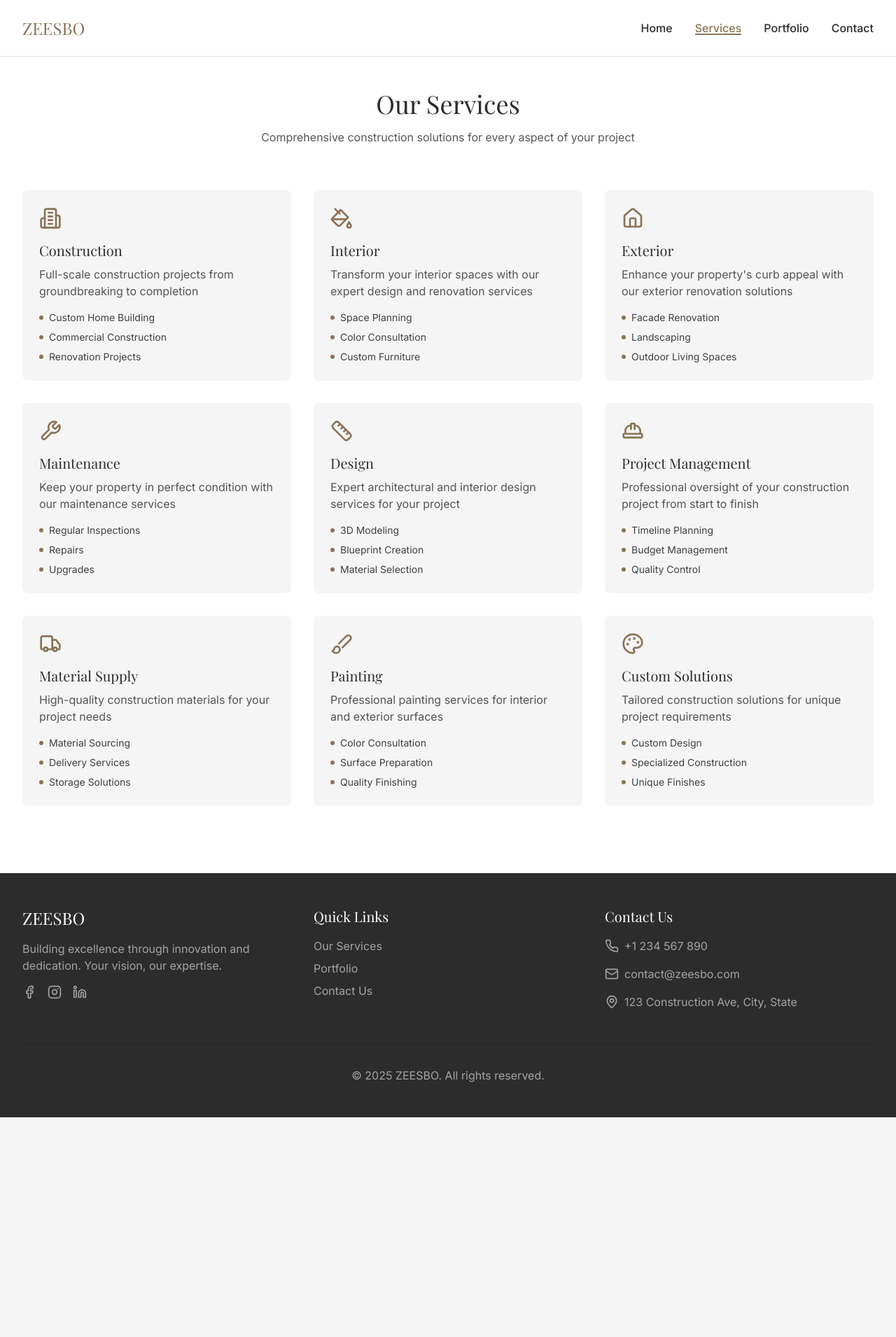
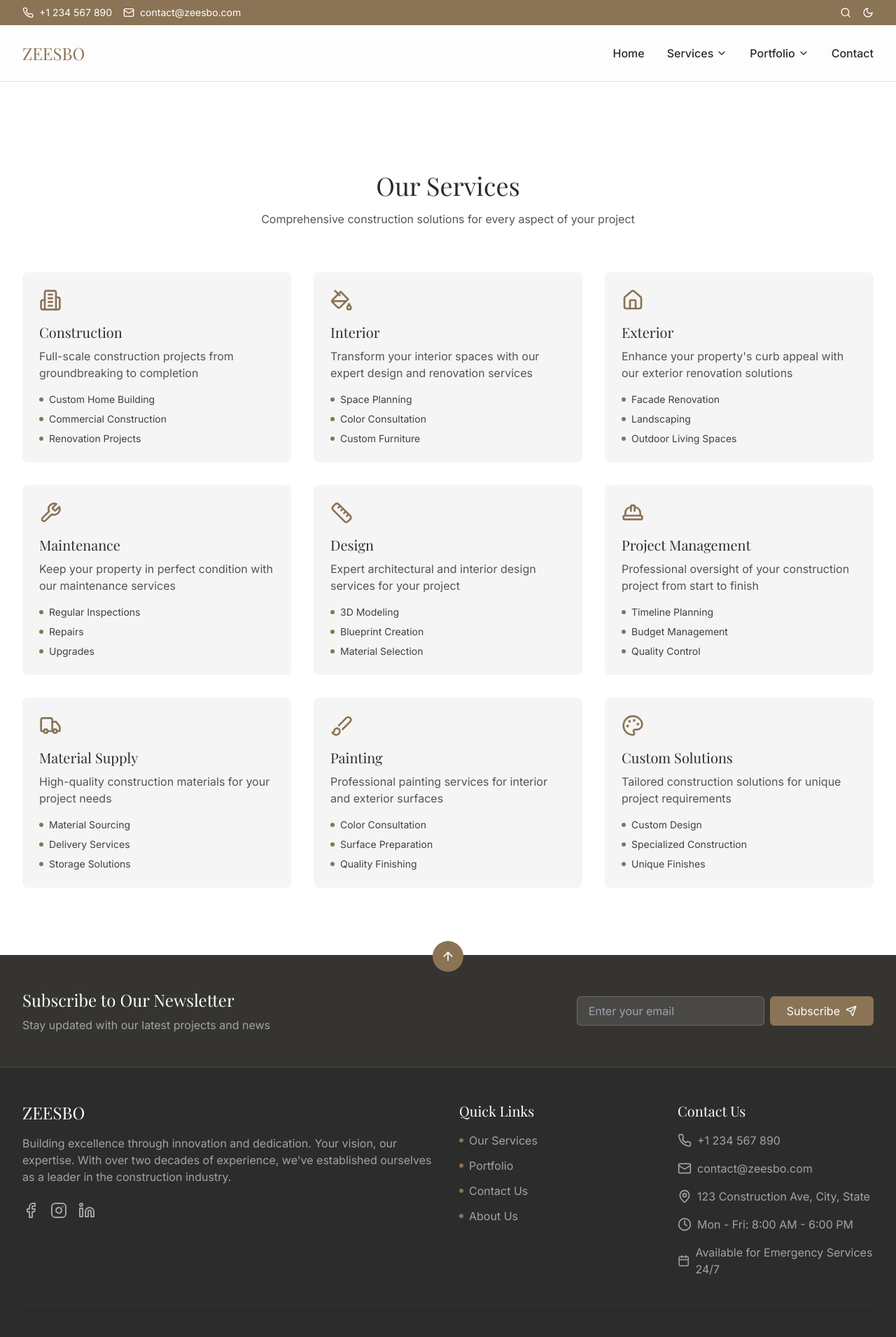
Before and after one commit to infoboi/zeesbo, a React (Vite) app: page /services in a window 1280 px wide. Shown: the top 1911 px of the page at 70% size. Before the commit the page ends 1597 px from the top, so only its background shows below. Built offline with nearby package versions, Linux system fonts and the light colour scheme.

Commit message:
Enhance Navbar and Footer
Improved the navbar and footer components by adding new features and components.  Specific changes are not detailed in this commit.

```diff
--- a/src/components/Footer.tsx
+++ b/src/components/Footer.tsx
@@ -1,8 +1,11 @@
 
-import { Facebook, Instagram, Linkedin, Mail, MapPin, Phone } from "lucide-react";
+import { Facebook, Instagram, Linkedin, Mail, MapPin, Phone, ArrowUp, Send, Calendar, Clock } from "lucide-react";
 import { motion } from "framer-motion";
+import { useState } from "react";
 
 const Footer = () => {
+  const [email, setEmail] = useState("");
+
   const socialLinks = [
     { icon: Facebook, href: "#", label: "Facebook" },
     { icon: Instagram, href: "#", label: "Instagram" },
@@ -13,31 +16,87 @@ const Footer = () => {
     { icon: Phone, text: "+1 234 567 890", href: "tel:+1234567890" },
     { icon: Mail, text: "contact@zeesbo.com", href: "mailto:contact@zeesbo.com" },
     { icon: MapPin, text: "123 Construction Ave, City, State", href: "#" },
+    { icon: Clock, text: "Mon - Fri: 8:00 AM - 6:00 PM", href: "#" },
+    { icon: Calendar, text: "Available for Emergency Services 24/7", href: "#" },
   ];
 
+  const handleSubscribe = (e: React.FormEvent) => {
+    e.preventDefault();
+    // Handle newsletter subscription
+    console.log("Subscribed:", email);
+    setEmail("");
+  };
+
+  const scrollToTop = () => {
+    window.scrollTo({ top: 0, behavior: "smooth" });
+  };
+
   return (
-    <footer className="bg-neutral-900 text-white">
+    <footer className="bg-neutral-900 text-white relative">
+      {/* Scroll to top button */}
+      <button
+        onClick={scrollToTop}
+        className="absolute -top-5 left-1/2 transform -translate-x-1/2 bg-primary text-white p-3 rounded-full hover:bg-primary-dark transition-colors duration-300"
+      >
+        <ArrowUp size={20} />
+      </button>
+
+      {/* Newsletter Section */}
+      <div className="bg-primary/10 border-b border-primary/20">
+        <div className="max-w-7xl mx-auto px-4 sm:px-6 lg:px-8 py-12">
+          <motion.div
+            initial={{ opacity: 0, y: 20 }}
+            animate={{ opacity: 1, y: 0 }}
+            transition={{ duration: 0.6 }}
+            className="flex flex-col md:flex-row items-center justify-between gap-8"
+          >
+            <div>
+              <h3 className="font-display text-2xl mb-2">Subscribe to Our Newsletter</h3>
+              <p className="text-neutral-400">Stay updated with our latest projects and news</p>
+            </div>
+            <form onSubmit={handleSubscribe} className="flex w-full md:w-auto gap-2">
+              <input
+                type="email"
+                value={email}
+                onChange={(e) => setEmail(e.target.value)}
+                placeholder="Enter your email"
+                className="flex-1 px-4 py-2 rounded-md bg-white/10 border border-white/20 focus:outline-none focus:border-primary"
+                required
+              />
+              <button
+                type="submit"
+                className="px-6 py-2 bg-primary text-white rounded-md hover:bg-primary-dark transition-colors duration-300 flex items-center gap-2"
+              >
+                Subscribe <Send size={16} />
+              </button>
+            </form>
+          </motion.div>
+        </div>
+      </div>
+
       <div className="max-w-7xl mx-auto px-4 sm:px-6 lg:px-8 py-12">
-        <div className="grid grid-cols-1 md:grid-cols-3 gap-8">
+        <div className="grid grid-cols-1 md:grid-cols-4 gap-8">
           {/* Company Info */}
           <motion.div
             initial={{ opacity: 0, y: 20 }}
             animate={{ opacity: 1, y: 0 }}
             transition={{ duration: 0.6 }}
+            className="md:col-span-2"
           >
             <h3 className="font-display text-2xl mb-4">ZEESBO</h3>
-            <p className="text-neutral-400 mb-4">
+            <p className="text-neutral-400 mb-6">
               Building excellence through innovation and dedication. Your vision, our expertise.
+              With over two decades of experience, we've established ourselves as a leader in the construction industry.
             </p>
             <div className="flex space-x-4">
               {socialLinks.map((social) => (
                 <a
                   key={social.label}
                   href={social.href}
-                  className="text-neutral-400 hover:text-primary transition-colors duration-200"
+                  className="text-neutral-400 hover:text-primary transition-colors duration-200 hover:scale-110 transform"
                   aria-label={social.label}
                 >
-                  <social.icon size={20} />
+                  <social.icon size={24} />
                 </a>
               ))}
             </div>
@@ -50,20 +109,29 @@ const Footer = () => {
             transition={{ duration: 0.6, delay: 0.2 }}
           >
             <h3 className="font-display text-xl mb-4">Quick Links</h3>
-            <ul className="space-y-2">
+            <ul className="space-y-3">
               <li>
-                <a href="/services" className="text-neutral-400 hover:text-primary transition-colors duration-200">
+                <a href="/services" className="text-neutral-400 hover:text-primary transition-colors duration-200 flex items-center gap-2">
+                  <span className="w-1.5 h-1.5 bg-primary rounded-full" />
                   Our Services
                 </a>
               </li>
               <li>
-                <a href="/portfolio" className="text-neutral-400 hover:text-primary transition-colors duration-200">
+                <a href="/portfolio" className="text-neutral-400 hover:text-primary transition-colors duration-200 flex items-center gap-2">
+                  <span className="w-1.5 h-1.5 bg-primary rounded-full" />
                   Portfolio
                 </a>
               </li>
               <li>
-                <a href="/contact" className="text-neutral-400 hover:text-primary transition-colors duration-200">
+                <a href="/contact" className="text-neutral-400 hover:text-primary transition-colors duration-200 flex items-center gap-2">
+                  <span className="w-1.5 h-1.5 bg-primary rounded-full" />
                   Contact Us
+                </a>
+              </li>
+              <li>
+                <a href="/about" className="text-neutral-400 hover:text-primary transition-colors duration-200 flex items-center gap-2">
+                  <span className="w-1.5 h-1.5 bg-primary rounded-full" />
+                  About Us
                 </a>
               </li>
             </ul>
@@ -81,9 +149,9 @@ const Footer = () => {
                 <li key={info.text}>
                   <a
                     href={info.href}
-                    className="flex items-center text-neutral-400 hover:text-primary transition-colors duration-200"
+                    className="flex items-center text-neutral-400 hover:text-primary transition-colors duration-200 group"
                   >
-                    <info.icon size={20} className="mr-2" />
+                    <info.icon size={20} className="mr-2 group-hover:scale-110 transition-transform duration-300" />
                     <span>{info.text}</span>
                   </a>
                 </li>
--- a/src/components/Navbar.tsx
+++ b/src/components/Navbar.tsx
@@ -1,26 +1,84 @@
 
-import { Menu, X } from "lucide-react";
+import { Menu, X, Phone, Mail, ChevronDown, Search, Sun, Moon } from "lucide-react";
 import { useState } from "react";
 import { Link, useLocation } from "react-router-dom";
-import { motion } from "framer-motion";
+import { motion, AnimatePresence } from "framer-motion";
 
 const Navbar = () => {
   const [isMenuOpen, setIsMenuOpen] = useState(false);
+  const [isSearchOpen, setIsSearchOpen] = useState(false);
+  const [isDarkMode, setIsDarkMode] = useState(false);
   const location = useLocation();
 
   const navItems = [
-    { name: "Home", href: "/" },
-    { name: "Services", href: "/services" },
-    { name: "Portfolio", href: "/portfolio" },
+    {
+      name: "Home",
+      href: "/"
+    },
+    {
+      name: "Services",
+      href: "/services",
+      subItems: [
+        { name: "Construction", href: "/services#construction" },
+        { name: "Renovation", href: "/services#renovation" },
+        { name: "Design", href: "/services#design" },
+        { name: "Consulting", href: "/services#consulting" },
+      ]
+    },
+    {
+      name: "Portfolio",
+      href: "/portfolio",
+      subItems: [
+        { name: "Residential", href: "/portfolio#residential" },
+        { name: "Commercial", href: "/portfolio#commercial" },
+        { name: "Industrial", href: "/portfolio#industrial" },
+      ]
+    },
     { name: "Contact", href: "/contact" },
   ];
 
+  const [hoveredItem, setHoveredItem] = useState<string | null>(null);
+
   return (
+    <>
+      {/* Top Bar */}
+      <div className="bg-primary text-white py-2">
+        <div className="max-w-7xl mx-auto px-4 sm:px-6 lg:px-8">
+          <div className="flex justify-between items-center text-sm">
+            <div className="flex items-center space-x-4">
+              <a href="tel:+1234567890" className="flex items-center hover:text-white/80">
+                <Phone size={16} className="mr-2" />
+                <span>+1 234 567 890</span>
+              </a>
+              <a href="mailto:contact@zeesbo.com" className="flex items-center hover:text-white/80">
+                <Mail size={16} className="mr-2" />
+                <span>contact@zeesbo.com</span>
+              </a>
+            </div>
+            <div className="flex items-center space-x-4">
+              <button
+                onClick={() => setIsSearchOpen(!isSearchOpen)}
+                className="hover:text-white/80"
+              >
+                <Search size={16} />
+              </button>
+              <button
+                onClick={() => setIsDarkMode(!isDarkMode)}
+                className="hover:text-white/80"
+              >
+                {isDarkMode ? <Sun size={16} /> : <Moon size={16} />}
+              </button>
+            </div>
+          </div>
+        </div>
+      </div>
+
+      {/* Main Navbar */}
       <motion.nav
         initial={{ y: -100 }}
         animate={{ y: 0 }}
         transition={{ duration: 0.6 }}
-      className="fixed top-0 left-0 right-0 z-50 bg-white/80 backdrop-blur-md border-b border-neutral-200"
+        className="sticky top-0 z-50 bg-white/80 backdrop-blur-md border-b border-neutral-200"
       >
         <div className="max-w-7xl mx-auto px-4 sm:px-6 lg:px-8">
           <div className="flex justify-between items-center h-20">
@@ -36,21 +94,48 @@ const Navbar = () => {
             {/* Desktop Navigation */}
             <div className="hidden md:flex space-x-8">
               {navItems.map((item, index) => (
+                <div
+                  key={item.name}
+                  onMouseEnter={() => setHoveredItem(item.name)}
+                  onMouseLeave={() => setHoveredItem(null)}
+                  className="relative"
+                >
                   <motion.div
-                key={item.name}
                     initial={{ opacity: 0, y: -10 }}
                     animate={{ opacity: 1, y: 0 }}
                     transition={{ duration: 0.6, delay: index * 0.1 }}
                   >
                     <Link
                       to={item.href}
-                  className={`text-neutral-900 hover:text-primary transition-colors duration-200 font-medium relative after:content-[''] after:absolute after:left-0 after:bottom-0 after:w-full after:h-0.5 after:bg-primary after:scale-x-0 hover:after:scale-x-100 after:transition-transform after:duration-300 ${
-                    location.pathname === item.href ? "text-primary after:scale-x-100" : ""
-                  }`}
+                      className={`flex items-center text-neutral-900 hover:text-primary transition-colors duration-200 font-medium`}
                     >
                       {item.name}
+                      {item.subItems && (
+                        <ChevronDown size={16} className="ml-1" />
+                      )}
                     </Link>
                   </motion.div>
+
+                  {/* Dropdown Menu */}
+                  {item.subItems && hoveredItem === item.name && (
+                    <motion.div
+                      initial={{ opacity: 0, y: 10 }}
+                      animate={{ opacity: 1, y: 0 }}
+                      transition={{ duration: 0.2 }}
+                      className="absolute top-full left-0 w-48 bg-white shadow-lg rounded-md overflow-hidden py-2"
+                    >
+                      {item.subItems.map((subItem) => (
+                        <Link
+                          key={subItem.name}
+                          to={subItem.href}
+                          className="block px-4 py-2 text-neutral-900 hover:bg-neutral-50 hover:text-primary transition-colors duration-200"
+                        >
+                          {subItem.name}
+                        </Link>
+                      ))}
+                    </motion.div>
+                  )}
+                </div>
               ))}
             </div>
 
@@ -65,33 +150,69 @@ const Navbar = () => {
             </div>
           </div>
 
+          {/* Search Bar */}
+          <AnimatePresence>
+            {isSearchOpen && (
+              <motion.div
+                initial={{ height: 0, opacity: 0 }}
+                animate={{ height: "auto", opacity: 1 }}
+                exit={{ height: 0, opacity: 0 }}
+                className="border-t border-neutral-200"
+              >
+                <div className="py-4">
+                  <input
+                    type="search"
+                    placeholder="Search..."
+                    className="w-full px-4 py-2 rounded-md border border-neutral-200 focus:outline-none focus:ring-2 focus:ring-primary/20"
+                  />
+                </div>
+              </motion.div>
+            )}
+          </AnimatePresence>
+
           {/* Mobile Navigation Menu */}
+          <AnimatePresence>
             {isMenuOpen && (
               <motion.div
-            initial={{ opacity: 0, y: -20 }}
-            animate={{ opacity: 1, y: 0 }}
-            exit={{ opacity: 0, y: -20 }}
+                initial={{ opacity: 0, height: 0 }}
+                animate={{ opacity: 1, height: "auto" }}
+                exit={{ opacity: 0, height: 0 }}
                 transition={{ duration: 0.3 }}
-            className="md:hidden absolute top-20 left-0 right-0 bg-white border-b border-neutral-200"
+                className="md:hidden border-t border-neutral-200"
               >
-            <div className="px-2 pt-2 pb-3 space-y-1">
+                <div className="py-2">
                   {navItems.map((item) => (
+                    <div key={item.name}>
                       <Link
-                  key={item.name}
                         to={item.href}
-                  className={`block px-3 py-2 text-neutral-900 hover:text-primary transition-colors duration-200 font-medium ${
-                    location.pathname === item.href ? "text-primary bg-neutral-50" : ""
-                  }`}
+                        className="block px-4 py-2 text-neutral-900 hover:bg-neutral-50 hover:text-primary transition-colors duration-200"
                         onClick={() => setIsMenuOpen(false)}
                       >
                         {item.name}
                       </Link>
+                      {item.subItems && (
+                        <div className="pl-8 py-2 space-y-2">
+                          {item.subItems.map((subItem) => (
+                            <Link
+                              key={subItem.name}
+                              to={subItem.href}
+                              className="block px-4 py-1 text-sm text-neutral-600 hover:text-primary transition-colors duration-200"
+                              onClick={() => setIsMenuOpen(false)}
+                            >
+                              {subItem.name}
+                            </Link>
+                          ))}
+                        </div>
+                      )}
+                    </div>
                   ))}
                 </div>
               </motion.div>
             )}
+          </AnimatePresence>
         </div>
       </motion.nav>
+    </>
   );
 };
 
```
Lines whose indentation alone changed are shown as unchanged.
